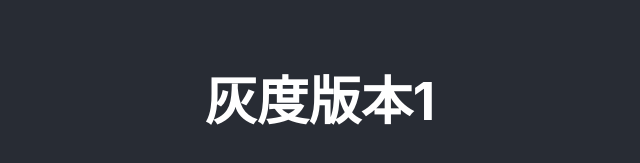
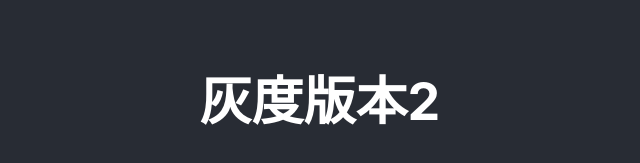
Before and after one commit to web-publish-platform/app, a React (Create React App) app: page / in a window 1280 px wide. Shown: the part 463-626 px from the top of the page, without its empty margins (320-960 px from the left). Built offline with nearby package versions, Linux system fonts and the light colour scheme.

Commit message:
灰度版本2

```diff
--- a/src/App.js
+++ b/src/App.js
@@ -6,7 +6,7 @@ function App() {
     <div className="App">
       <header className="App-header">
         <img src={logo} className="App-logo" alt="logo" />
-        <h1>灰度版本1</h1>
+        <h1>灰度版本2</h1>
       </header>
     </div>
   );
```
